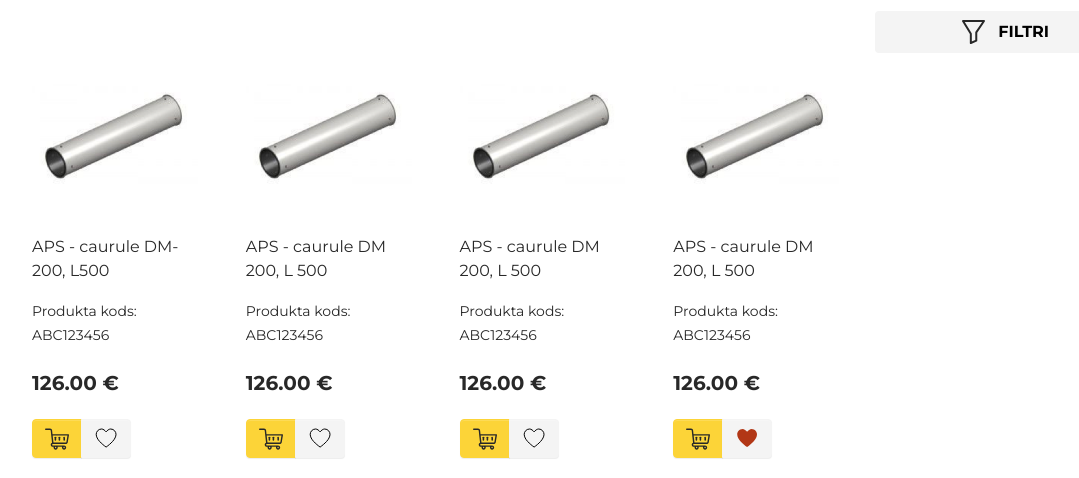
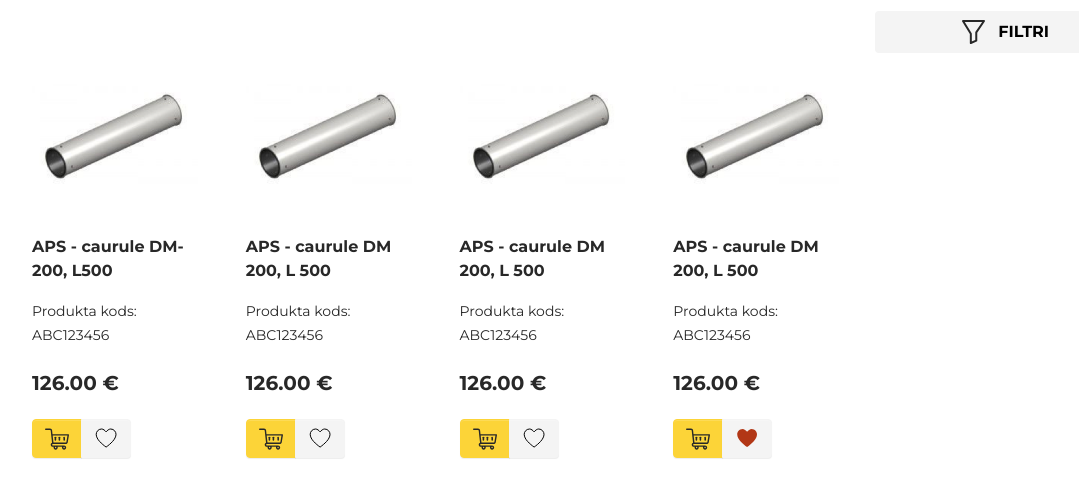
Before and after one commit to paulskulis/bi-frontend, a PHP site: page /index.php?page=products in a window 1280 px wide. Shown: the part 897-1375 px from the top of the page, without its empty margins (62-1141 px from the left). Run offline with PHP 8.4, Linux system fonts and the light colour scheme; some libraries are stand-ins or nearby versions.

Commit message:
Make product names bold in the products view

```diff
--- a/tpl/products.php
+++ b/tpl/products.php
@@ -10,7 +10,7 @@
 				<div class="col-6 col-md-3 itemGrid productItem p-4">
 					<a href="/?page=product" class="text-decoration-none text-body">
 						<img src="assets/img/product_pipe.png">
-						<p>APS - caurule DM-200, L500</p>
+						<p class="fw-bold">APS - caurule DM-200, L500</p>
 						<p><small>Produkta kods: ABC123456</small></p>
 						<h5 class="my-4 fw-bold">126.00 €</h5>
 					</a>
@@ -22,7 +22,7 @@
 				<div class="col-6 col-md-3 col-xs-6 itemGrid productItem p-4">
 					<a href="/?page=product" class="text-decoration-none text-body">
 						<img src="assets/img/product_pipe.png">
-						<p>APS - caurule DM 200, L 500</p>
+						<p class="fw-bold">APS - caurule DM 200, L 500</p>
 						<p><small>Produkta kods: ABC123456</small></p>
 						<h5 class="my-4 fw-bold">126.00 €</h5>
 					</a>
@@ -34,7 +34,7 @@
 				<div class="col-6 col-md-3 col-xs-6 itemGrid productItem p-4">
 					<a href="/?page=product" class="text-decoration-none text-body">
 						<img src="assets/img/product_pipe.png">
-						<p>APS - caurule DM 200, L 500</p>
+						<p class="fw-bold">APS - caurule DM 200, L 500</p>
 						<p><small>Produkta kods: ABC123456</small></p>
 						<h5 class="my-4 fw-bold">126.00 €</h5>
 					</a>
@@ -46,7 +46,7 @@
 				<div class="col-6 col-md-3 col-xs-6 itemGrid productItem p-4">
 					<a href="/?page=product" class="text-decoration-none text-body">
 						<img src="assets/img/product_pipe.png">
-						<p>APS - caurule DM 200, L 500</p>
+						<p class="fw-bold">APS - caurule DM 200, L 500</p>
 						<p><small>Produkta kods: ABC123456</small></p>
 						<h5 class="my-4 fw-bold">126.00 €</h5>
 					</a>
```
